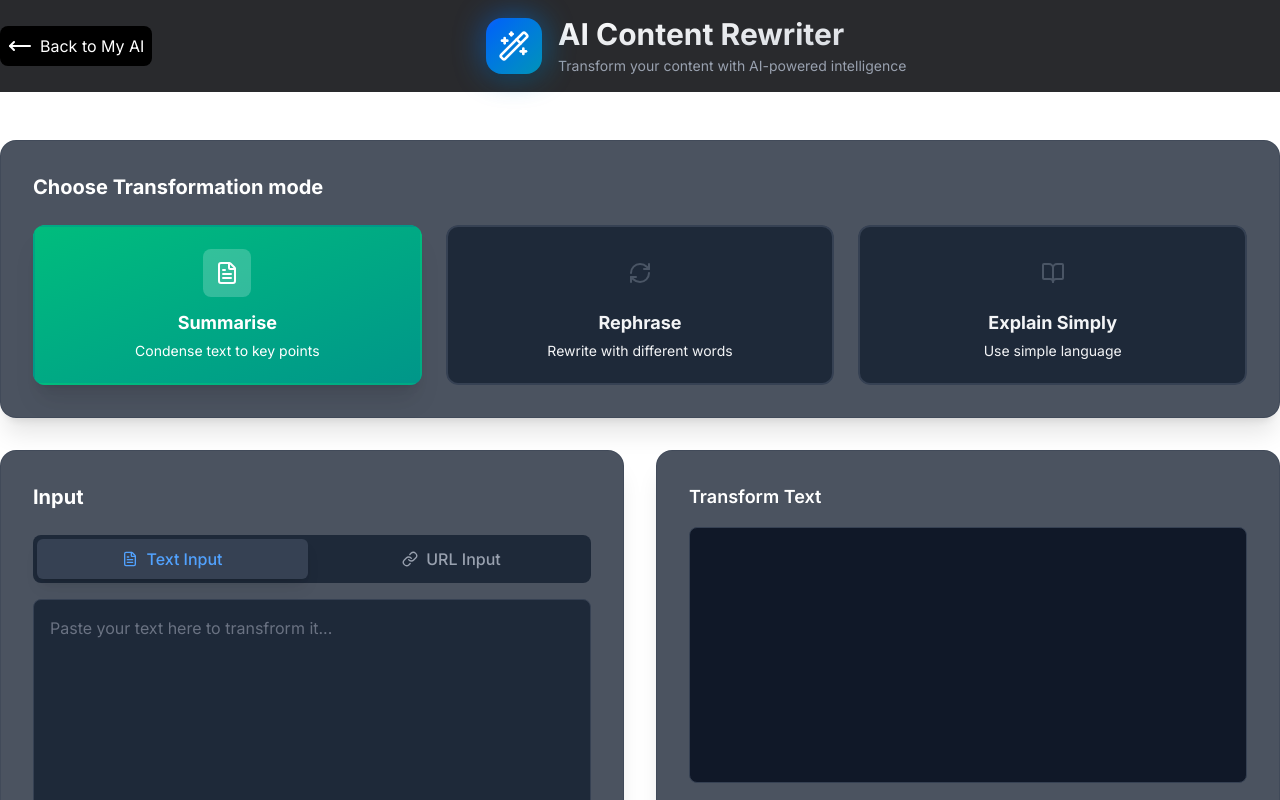
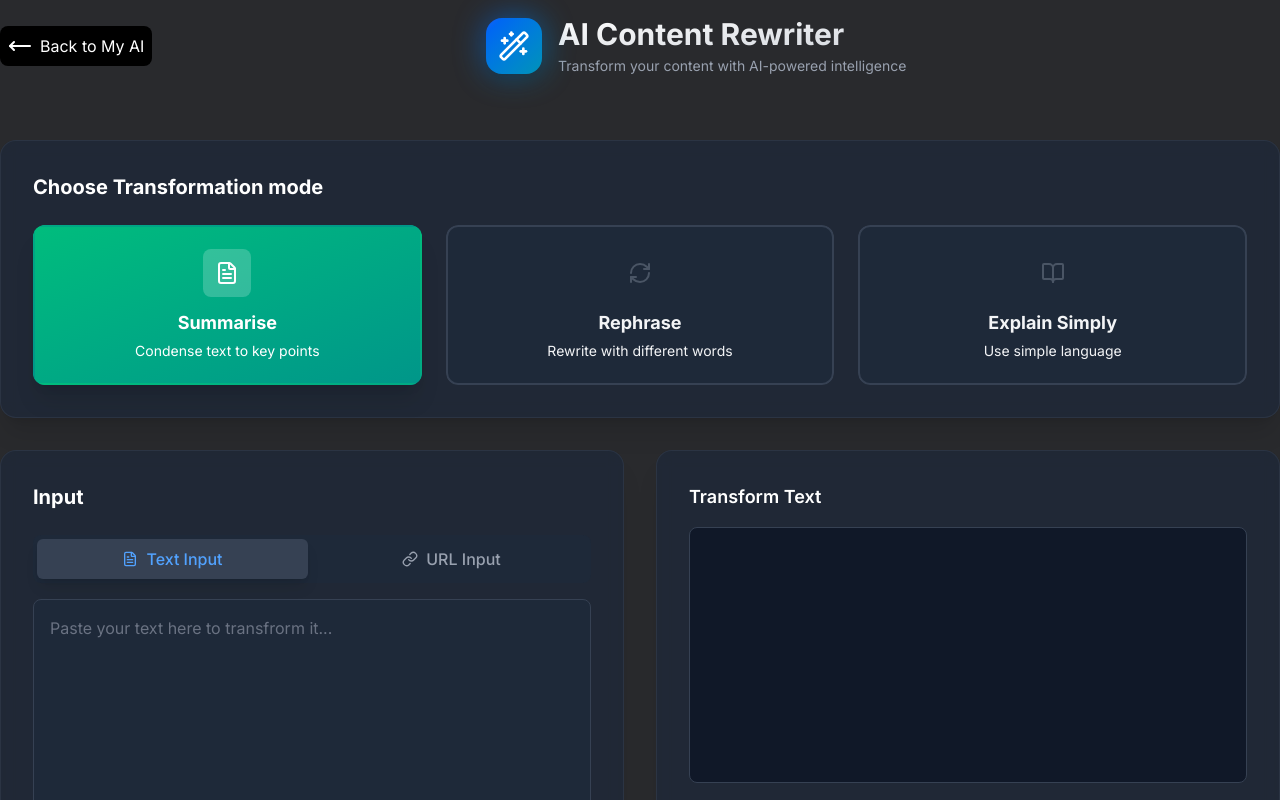
Before and after one commit to shashisurpur/Learn-AI, a Next.js app: page /ai-content-rewriter in a window 1280 px wide. Shown: the top 800 px of the page. Built offline with nearby package versions, Linux system fonts and the light colour scheme; no server answers.

Commit message:
updated background color

```diff
--- a/app/layout.js
+++ b/app/layout.js
@@ -29,7 +29,7 @@ export default function RootLayout({ children }) {
 
           <body
             // className={`${geistSans.variable} ${geistMono.variable} antialiased`}
-            className={`${inter.className} antialiased bg-white dark:bg-[#292a2d] text-white`}
+            className={`${inter.className} antialiased  bg-[#292a2d] text-white`}
           >
             <Toaster
               toastOptions={{
```
